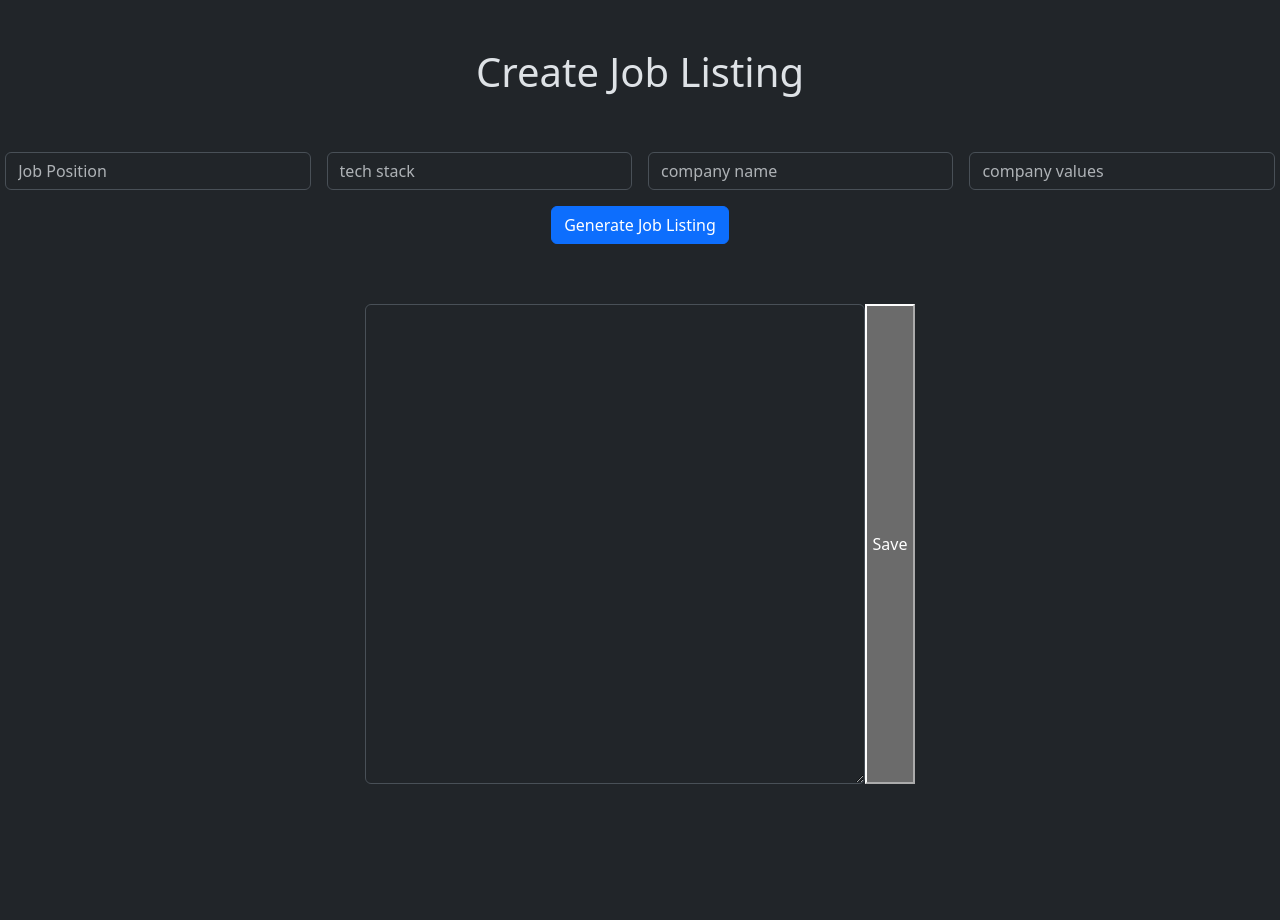
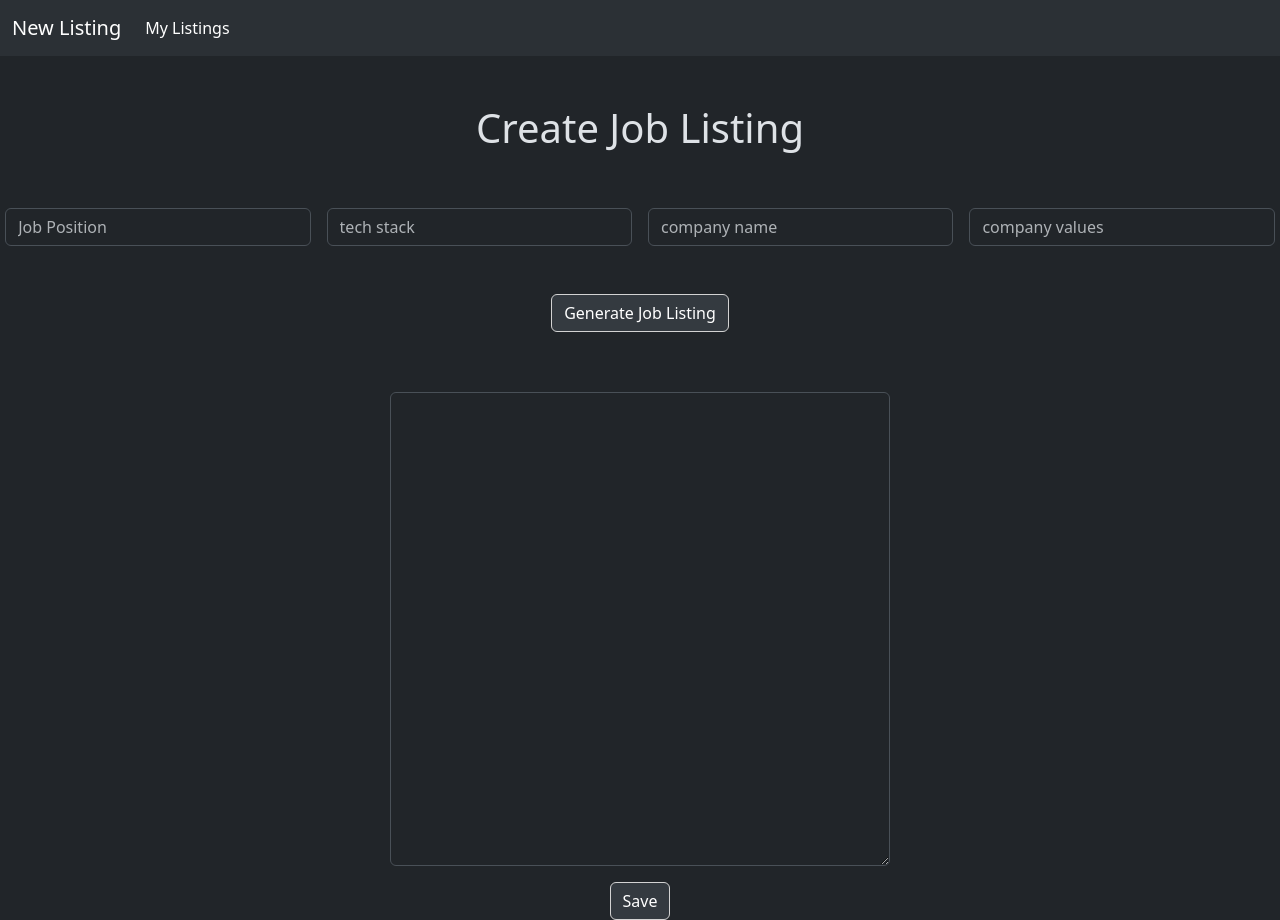
Before and after one commit to pedromussi0/JobListingGenerator, a Django app: page / in a window 1280 px wide. Before the commit the page ends 784 px from the top, so only its background shows below. Run offline with Django 4.2, Linux system fonts and the light colour scheme.

Commit message:
updating styling / adding navbar

```diff
--- a/App/static/App/style.css
+++ b/App/static/App/style.css
@@ -8,16 +8,30 @@
 }
 
 .custom-width {
-  max-width: 500px; /* Set your desired maximum width */
-  width: 100%; /* Ensure the textarea expands to fill the available width */
-  resize: horizontal; /* Optional: Allow horizontal resizing */
+    max-width: 500px; /* Set your desired maximum width */
+    width: 100%; /* Ensure the textarea expands to fill the available width */
+    resize: horizontal; /* Optional: Allow horizontal resizing */
+    max-height: 40rem;
+    height: 100%;
 }
 
-.text-area-wrapper{
+.text-area-wrapper {
+    display: flex;
+    flex-direction: column; /* Change the flex-direction to column */
+    align-items: center; /* Center the content horizontally */
+    justify-content: center; /* Center the content vertically */
+    margin-top: 60px;
+    height: 33rem;
+}
+
+.btn-primary:hover {
+    box-shadow: 0 0 5px lightskyblue; /* Add a box shadow effect on hover */
+}
+
+.button-container {
+    margin-top: 1rem; /* Adjust the margin as needed */
     display: flex;
     justify-content: center;
-    margin-top: 60px;
-    height: 30rem;
 }
 
 .title{
@@ -32,9 +46,12 @@
     justify-content: center;
 }
 
+
+
 #content-wrapper {
     display: flex;
     flex-direction: column;
+    align-items: center;
 }
 
 .custom-title {
@@ -44,9 +61,9 @@
 
 .table-container {
     overflow-y: auto;
-
+    max-height: 40rem;
+    position: relative;
 }
-
 
 .custom-table {
     margin: 0 auto;
--- a/App/templates/App/base.html
+++ b/App/templates/App/base.html
@@ -1,4 +1,3 @@
-<!-- AQUI TEREMOS NAVBAR, FOOTER, E LINKS ESCALAVEIS -->
 {% load static %}
 <!DOCTYPE html>
 <html lang="en" data-bs-theme="dark">
@@ -13,12 +12,24 @@
     <title>Job Listing Generator</title>
 </head>
 <body>
-<!-- navbar content -->
 
-<!-- navbar content -->
-
+    <nav class="navbar bg-dark navbar-expand-lg bg-body-tertiary" data-bs-theme="dark">
+        <div class="container-fluid">
+            <a class="navbar-brand" href="{% url 'create_job_listing' %}">New Listing</a>
+            <button class="navbar-toggler" type="button" data-bs-toggle="collapse" data-bs-target="#navbarNav" aria-controls="navbarNav" aria-expanded="false" aria-label="Toggle navigation">
+                <span class="navbar-toggler-icon"></span>
+            </button>
+            <div class="collapse navbar-collapse" id="navbarNav">
+                <ul class="navbar-nav">
+                    <li class="nav-item">
+                        <a class="nav-link active" aria-current="page" href="{% url 'listings' %}">My Listings</a>
+                    </li>
+                </ul>
+            </div>
+        </div>
+    </nav>
 <!-- Block content (ROOT) -->
-    {% block content %} {% endblock content %}
+    {% block content %}{% endblock content %}
 
 
     <!-- BOOTSTRAP 5 JS -->
--- a/App/templates/App/create.html
+++ b/App/templates/App/create.html
@@ -25,8 +25,9 @@
                 <div class="col-sm">
                     <input type="text" class="form-control" name="company_values" placeholder="company values" aria-label="company_values">
                 </div>
-                <div class="col-12 btn-wrapper"> <!-- Use col-sm-auto to make the button take the necessary width -->
-                    <button type="submit" class="btn btn-primary">Generate Job Listing</button>
+                <div class="col-12 btn-wrapper" style="margin-top: 3rem"> <!-- Use col-sm-auto to make the button take the necessary width -->
+                    <button type="submit" class="btn btn-primary " style="background-color: #343a40; /* Set the background color to match bs-theme-dark */
+                    border-color: lightgray;">Generate Job Listing</button>
                 </div>
             </div>
         </div>
@@ -40,7 +41,10 @@
                     {{ job_listing }}
                 {% endif %}
             </textarea>
-            <button type="submit">Save</button>
+            <div class="button-container">
+                <button type="submit" class="btn btn-primary" style="background-color: #343a40; /* Set the background color to match bs-theme-dark */
+                border-color: lightgray;">Save</button>
+            </div>
         </form>
     </div>
 
--- a/App/templates/App/listings.html
+++ b/App/templates/App/listings.html
@@ -1,5 +1,7 @@
 {% extends 'App/base.html' %}
 {% load static %}
+
+
 
 {% block content %}
     <article id="content-wrapper">
```
